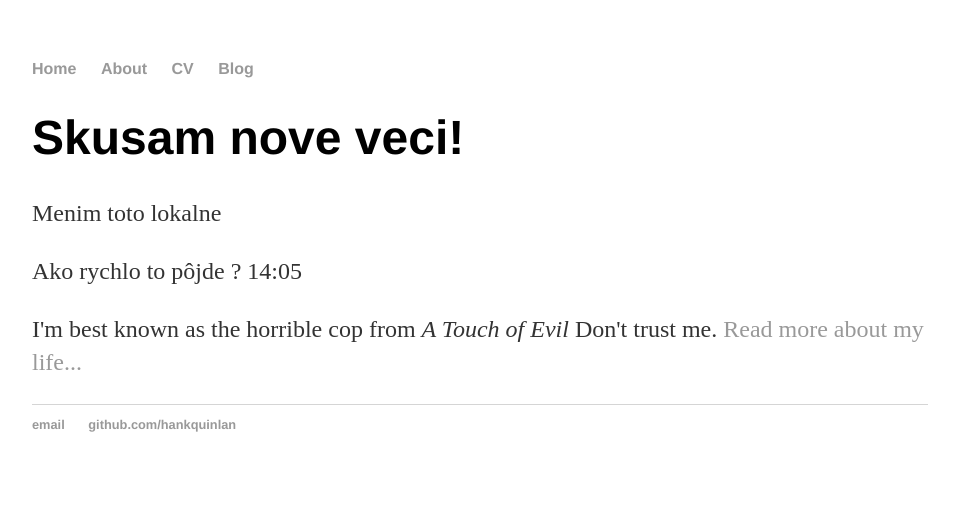
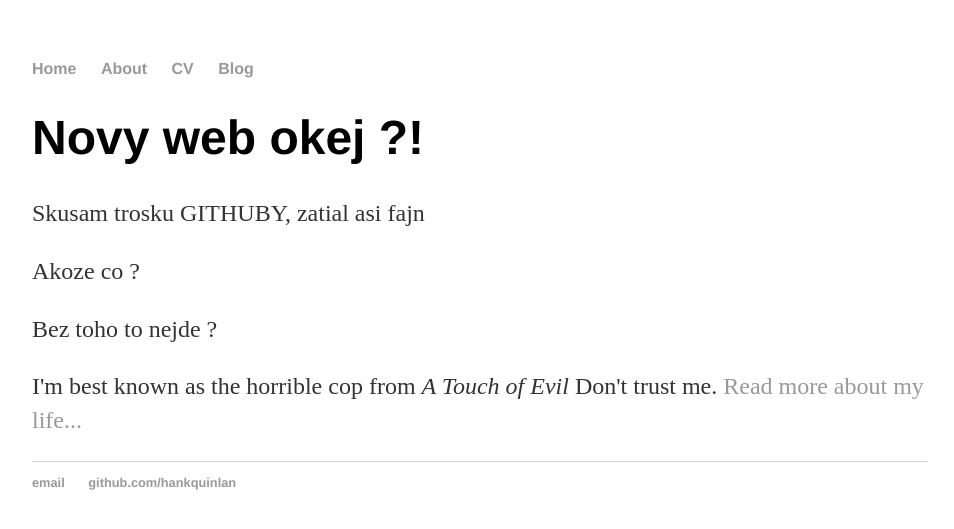
Before and after one commit to chrisSvK/chrisSvK.github.io, a Jekyll site: the page built from index.html, in a window 1280 px wide. Shown: the top 529 px of the page, without its empty margins (160-1114 px from the left). Built offline with Jekyll 4.4.1, drawn with Linux system fonts in a browser that asks for light colours.

```diff
--- a/index.html
+++ b/index.html
@@ -3,8 +3,9 @@ layout: default
 title: Hank Quinlan, Horrible Cop
 ---
 <div class="blurb">
-	<h1>Skusam nove veci!</h1>
-	<p>Menim toto lokalne</p>
-	<p>Ako rychlo to pôjde ? 14:05</p>
+	<h1>Novy web okej ?!</h1>
+	<p>Skusam trosku GITHUBY, zatial asi fajn</p>
+	<p>Akoze co ?</p>
+	<p>Bez toho to nejde ?</p>
 	<p>I'm best known as the horrible cop from <em>A Touch of Evil</em> Don't trust me. <a href="/about">Read more about my life...</a></p>
 </div><!-- /.blurb -->
```
